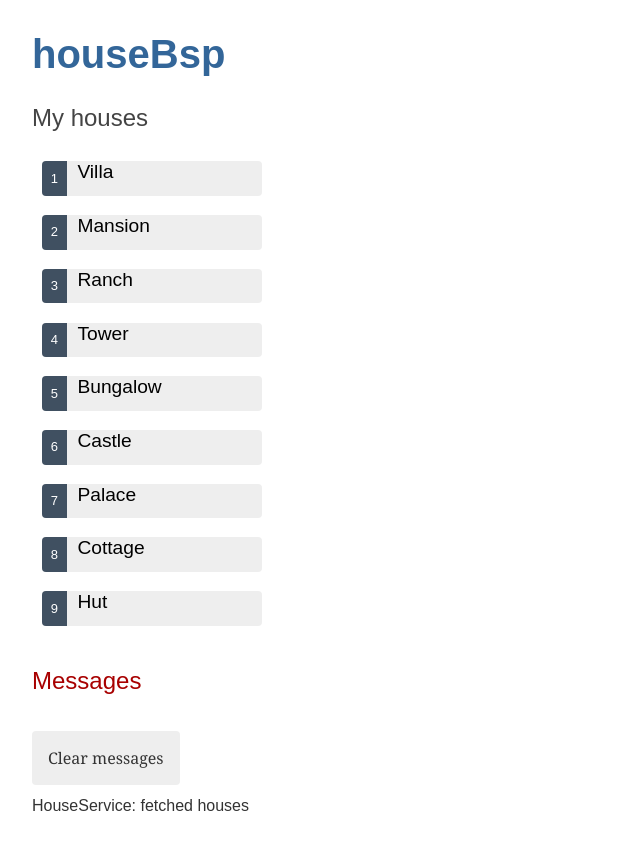
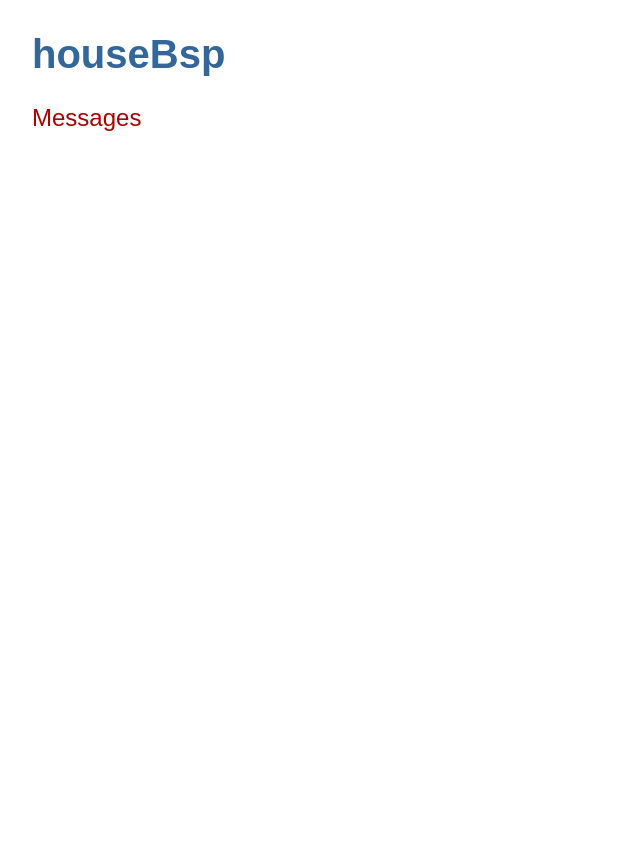
Before and after one commit to cs3il/houseBsp, an Angular app: page / in a window 1280 px wide. Shown: the whole page, without its empty margins (0-640 px from the left). After the commit the page ends 800 px from the top, so only its background shows below. Built offline with nearby package versions, Linux system fonts and the light colour scheme.

Commit message:
add routing for houses component
use 'ng generate module app-routing --flat --module=app' to generate
routing module

```diff
--- /dev/null
+++ b/src/app/app-routing.module.ts
@@ -0,0 +1,18 @@
+import { NgModule } from '@angular/core';
+import { RouterModule, Routes } from '@angular/router';
+import { HousesComponent } from './houses/houses.component';
+
+const routes: Routes = [
+  {path: 'houses', component: HousesComponent}
+]
+
+@NgModule({
+  declarations: [],
+  imports: [
+    [RouterModule.forRoot(routes)]
+  ],
+  exports: [
+    RouterModule
+  ]
+})
+export class AppRoutingModule { }
--- a/src/app/app.component.html
+++ b/src/app/app.component.html
@@ -1,3 +1,3 @@
 <h1>{{ title }}</h1>
-<app-houses></app-houses>
+<router-outlet></router-outlet>
 <app-messages></app-messages>
--- a/src/app/app.module.ts
+++ b/src/app/app.module.ts
@@ -6,6 +6,7 @@ import { AppComponent } from './app.component';
 import { HousesComponent } from './houses/houses.component';
 import { HouseDetailComponent } from './house-detail/house-detail.component';
 import { MessagesComponent } from './messages/messages.component';
+import { AppRoutingModule } from './app-routing.module';
 
 @NgModule({
   declarations: [
@@ -16,7 +17,8 @@ import { MessagesComponent } from './messages/messages.component';
   ],
   imports: [
     BrowserModule,
-    FormsModule
+    FormsModule,
+    AppRoutingModule
   ],
   providers: [],
   bootstrap: [AppComponent]
--- a/src/app/houses/houses.component.ts
+++ b/src/app/houses/houses.component.ts
@@ -2,6 +2,7 @@ import { Component } from '@angular/core';
 import { House } from '../house';
 import { HOUSES } from '../mock-houses';
 import { HouseService } from '../house.service';
+import { MessageService } from '../message.service';
 
 @Component({
   selector: 'app-houses',
@@ -13,7 +14,7 @@ export class HousesComponent {
 
   selectedHouse?: House;
 
-  constructor(private houseService: HouseService) {}
+  constructor(private houseService: HouseService, private messageService: MessageService) {}
 
   ngOnInit() {
     this.getHouses();
@@ -26,5 +27,6 @@ export class HousesComponent {
 
   onSelect(house: House) {
     this.selectedHouse = house;
+    this.messageService.add(`HousesComponent: Selected house id=${house.id}`);
   }
 }
```
